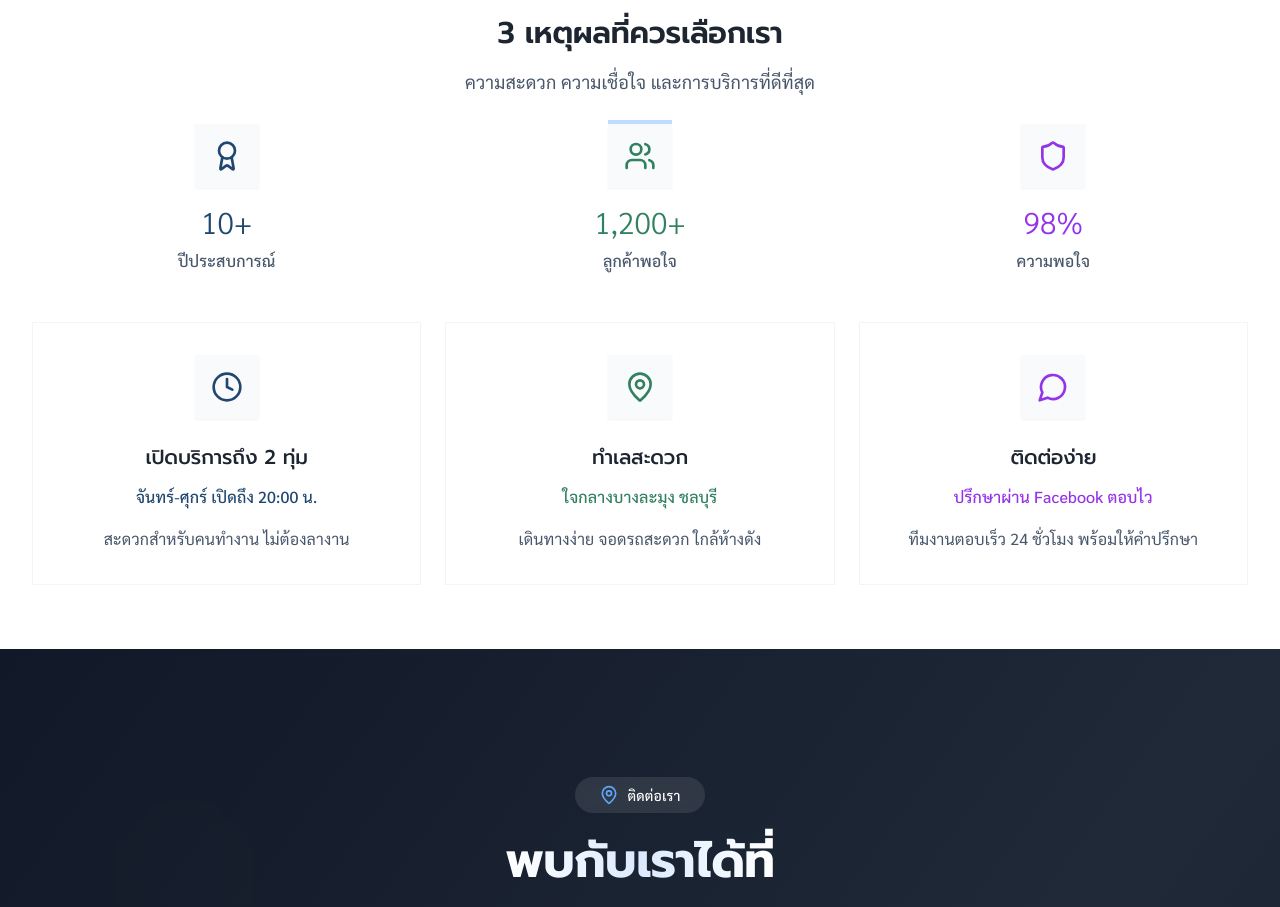
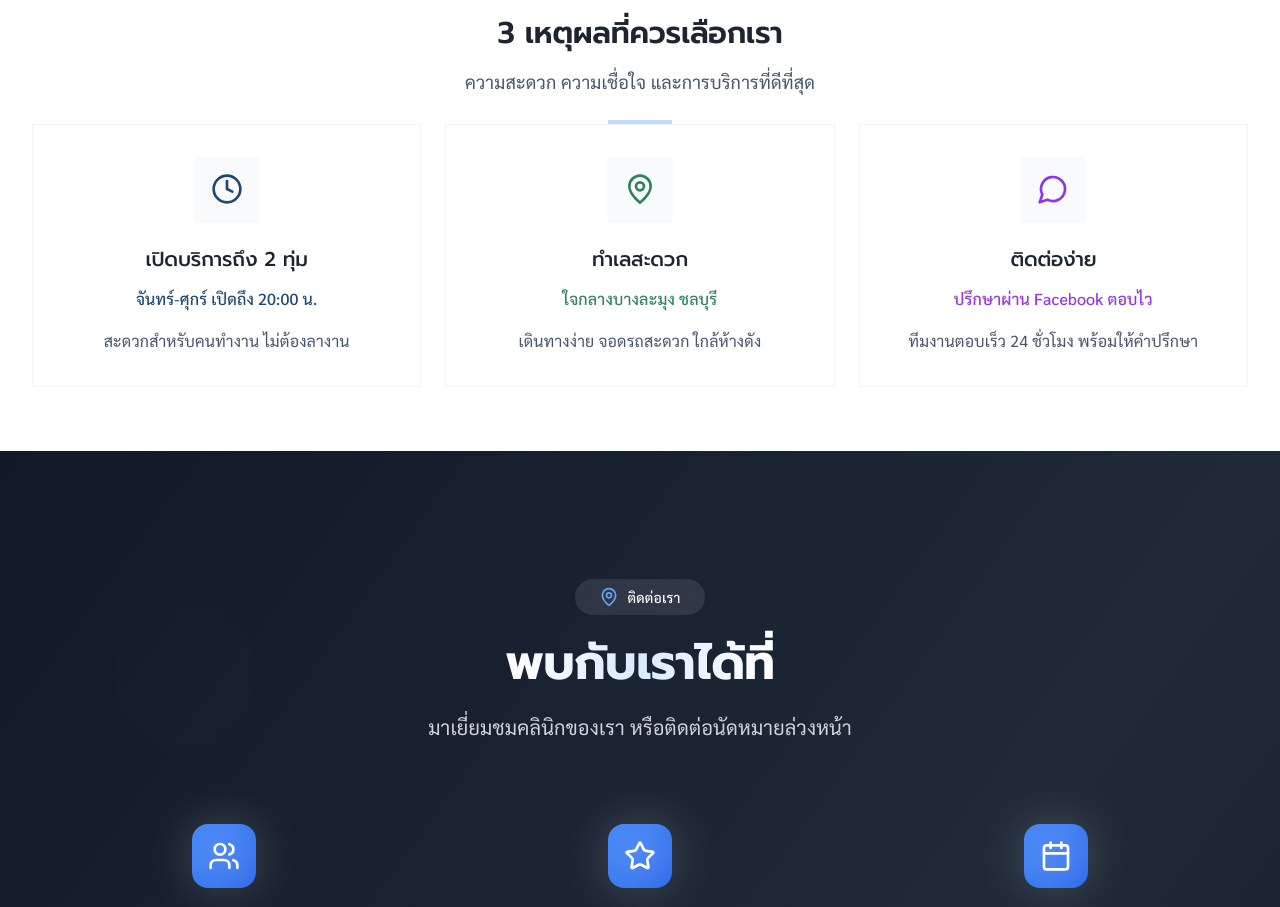
Before and after one commit to kittithon-p/myhome-smile-site, a React (Vite) app: page / in a window 1280 px wide. Shown: the part 8400-9307 px from the top of the page. Built offline with nearby package versions, Linux system fonts and the light colour scheme.

Commit message:
Remove statistics from WhyChooseUsSection
Removed the statistics section (icons and numbers) from the WhyChooseUsSection component.

```diff
--- a/src/components/WhyChooseUsSection.tsx
+++ b/src/components/WhyChooseUsSection.tsx
@@ -1,5 +1,5 @@
 
-import { Clock, MapPin, MessageCircle, Award, Users, Shield } from "lucide-react";
+import { Clock, MapPin, MessageCircle } from "lucide-react";
 
 const reasons = [
   {
@@ -25,12 +25,6 @@ const reasons = [
   }
 ];
 
-const stats = [
-  { icon: Award, number: "10+", label: "ปีประสบการณ์", color: "text-dental-primary" },
-  { icon: Users, number: "1,200+", label: "ลูกค้าพอใจ", color: "text-dental-secondary" },
-  { icon: Shield, number: "98%", label: "ความพอใจ", color: "text-purple-600" }
-];
-
 export const WhyChooseUsSection = () => {
   return (
     <section className="section-spacing bg-white relative overflow-hidden">
@@ -44,21 +38,6 @@ export const WhyChooseUsSection = () => {
             ความสะดวก ความเชื่อใจ และการบริการที่ดีที่สุด
           </p>
           <div className="w-16 h-1 bg-blue-200 mx-auto mt-6 radius-standard"></div>
-        </div>
-
-        {/* Stats Section */}
-        <div className="grid grid-cols-1 md:grid-cols-3 gap-6 mb-8 md:mb-12">
-          {stats.map((stat, index) => (
-            <div key={index} className="text-center group">
-              <div className="inline-flex items-center justify-center w-16 h-16 bg-gray-50 radius-card shadow-sm mb-4 group-hover:scale-110 transition-transform duration-300">
-                <stat.icon className={`w-8 h-8 ${stat.color}`} />
-              </div>
-              <div className={`text-2xl md:text-3xl font-light ${stat.color} mb-2 group-hover:scale-110 transition-transform duration-300`}>
-                {stat.number}
-              </div>
-              <div className="text-body font-medium">{stat.label}</div>
-            </div>
-          ))}
         </div>
 
         {/* Reasons Grid - Changed to horizontal layout */}
```
